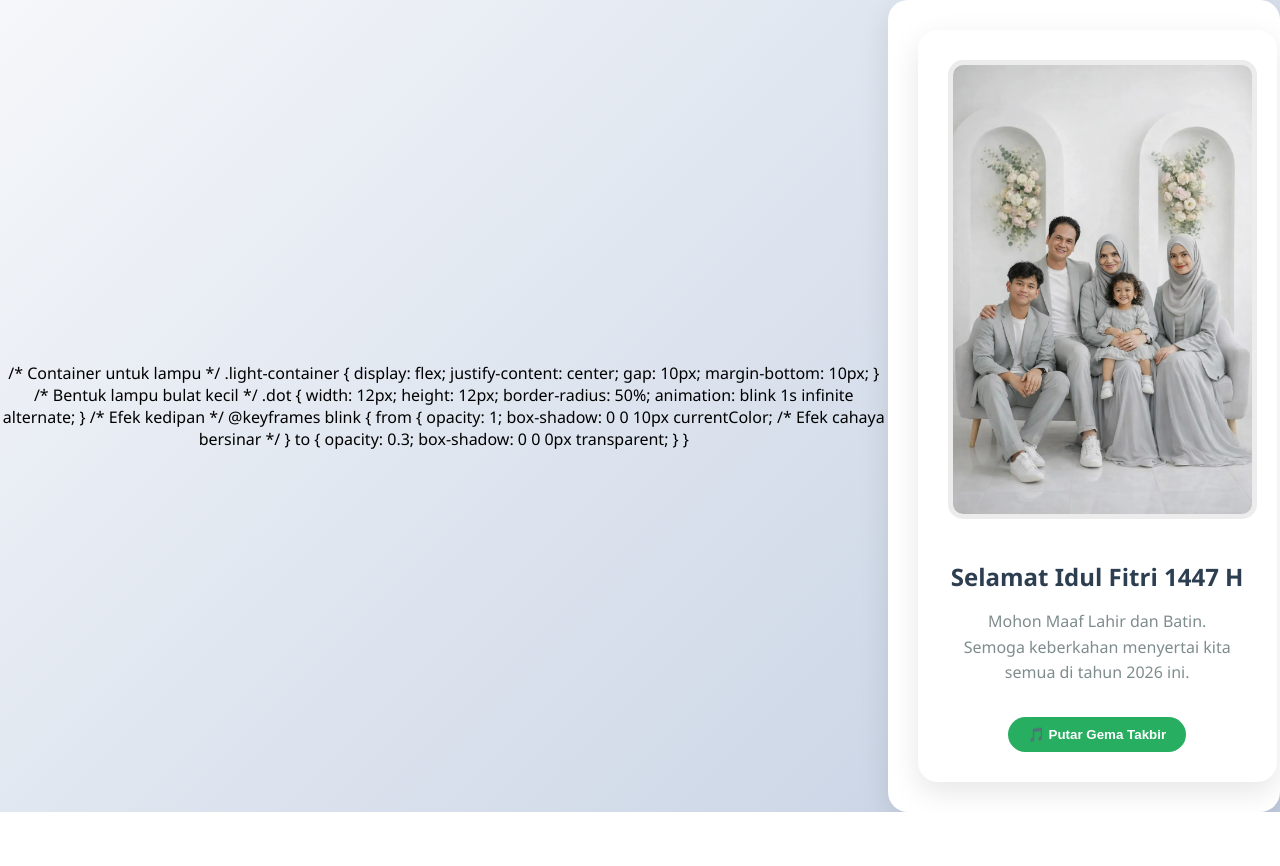
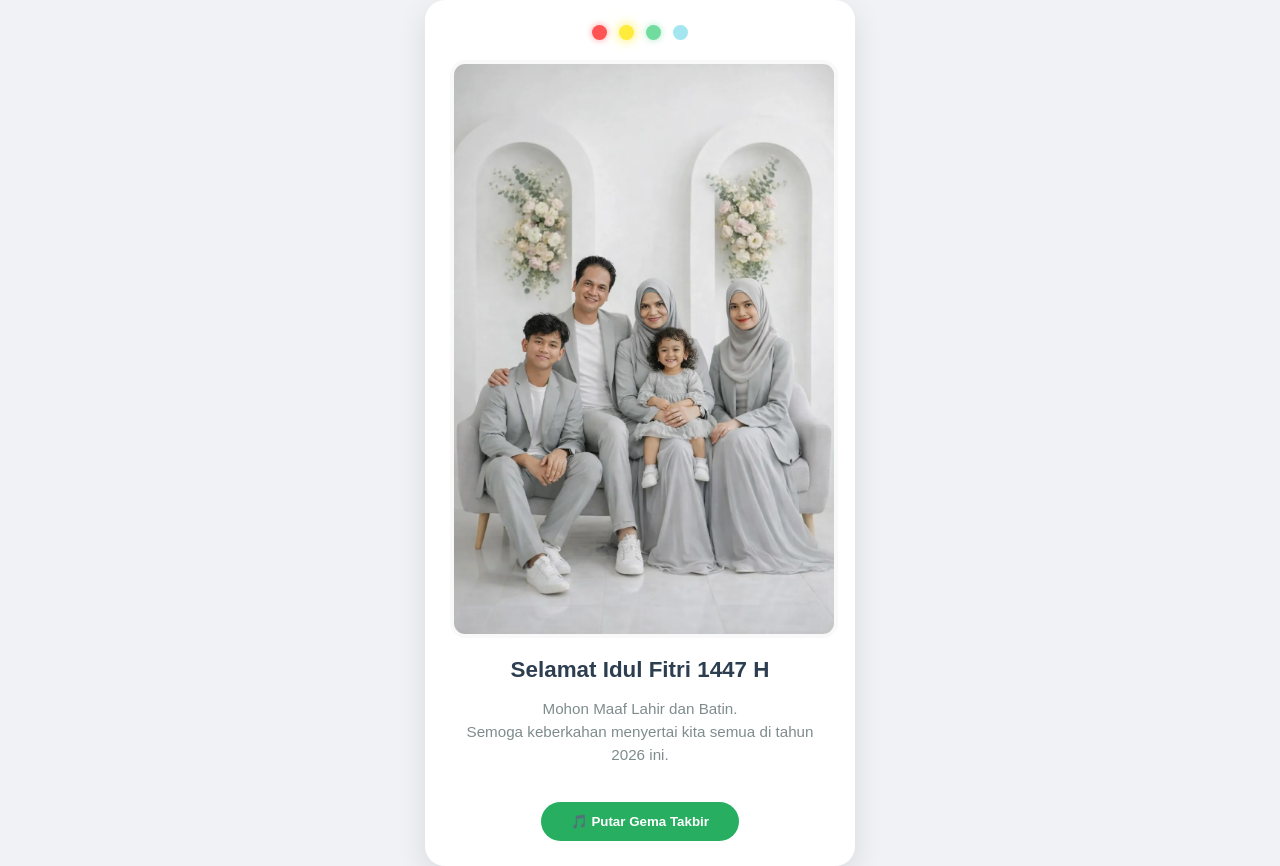
Before and after one commit to sularsito/ucapan-lebaran-2026, a plain HTML site: page index.html in a window 1280 px wide. Before the commit the page ends 812 px from the top, so only its background shows below. Drawn offline with Linux system fonts and the light colour scheme.

Commit message:
Update index.html

```diff
--- a/index.html
+++ b/index.html
@@ -1,104 +1,47 @@
-<!DOCTYPE html>
+ <!DOCTYPE html>
 <html lang="id">
 <head>
     <meta charset="UTF-8">
     <meta name="viewport" content="width=device-width, initial-scale=1.0">
-    <title>Ucapan Lebaran 2026</title>
+    <title>Ucapan Lebaran 2026 - Sularsito</title>
     <style>
-        body {
-            margin: 0;
-            padding: 0;
-            display: flex;
-            justify-content: center;
-            align-items: center;
-            min-height: 100vh;
-            background: linear-gradient(135deg, #f5f7fa 0%, #c3cfe2 100%);
-            font-family: 'Segoe UI', Tahoma, Geneva, Verdana, sans-serif;
-            text-align: center;
+        body { margin: 0; display: flex; justify-content: center; align-items: center; min-height: 100vh; background: #f0f2f5; font-family: sans-serif; text-align: center; }
+        .card { background: white; padding: 25px; border-radius: 20px; box-shadow: 0 10px 30px rgba(0,0,0,0.1); max-width: 380px; width: 90%; }
+
+        /* Container Lampu */
+        .light-container { display: flex; justify-content: center; gap: 12px; margin-bottom: 20px; }
+        .dot { width: 15px; height: 15px; border-radius: 50%; animation: blink 0.8s infinite alternate; }
+
+        @keyframes blink {
+            from { opacity: 1; box-shadow: 0 0 12px currentColor; }
+            to { opacity: 0.2; box-shadow: 0 0 0px transparent; }
         }
-        .card {
-            background: white;
-            padding: 30px;
-            border-radius: 20px;
-            box-shadow: 0 10px 30px rgba(0,0,0,0.1);
-            max-width: 400px;
-            width: 90%;
-        }
-        .photo {
-            width: 100%;
-            border-radius: 15px;
-            margin-bottom: 20px;
-            border: 5px solid #ececec;
-        }
-        h1 { color: #2c3e50; font-size: 1.5rem; }
-        p { color: #7f8c8d; line-height: 1.6; }
-        .btn-play {
-            background: #27ae60;
-            color: white;
-            border: none;
-            padding: 10px 20px;
-            border-radius: 50px;
-            cursor: pointer;
-            margin-top: 15px;
-            font-weight: bold;
-        }
+
+        .photo { width: 100%; border-radius: 15px; border: 4px solid #f9f9f9; }
+        h1 { color: #2c3e50; font-size: 1.4rem; margin-top: 15px; }
+        p { color: #7f8c8d; font-size: 0.95rem; line-height: 1.5; }
+        .btn-play { background: #27ae60; color: white; border: none; padding: 12px 30px; border-radius: 50px; cursor: pointer; font-weight: bold; margin-top: 20px; transition: 0.3s; }
+        .btn-play:hover { background: #219150; transform: scale(1.05); }
     </style>
-    /* Container untuk lampu */
-.light-container {
-    display: flex;
-    justify-content: center;
-    gap: 10px;
-    margin-bottom: 10px;
-}
-
-/* Bentuk lampu bulat kecil */
-.dot {
-    width: 12px;
-    height: 12px;
-    border-radius: 50%;
-    animation: blink 1s infinite alternate;
-}
-
-/* Efek kedipan */
-@keyframes blink {
-    from {
-        opacity: 1;
-        box-shadow: 0 0 10px currentColor; /* Efek cahaya bersinar */
-    }
-    to {
-        opacity: 0.3;
-        box-shadow: 0 0 0px transparent;
-    }
-}
 </head>
 <body>
+
 <div class="card">
     <div class="light-container">
-        <span class="dot" style="background: #ff0000; animation-delay: 0s;"></span>
-        <span class="dot" style="background: #ffeb3b; animation-delay: 0.2s;"></span>
-        <span class="dot" style="background: #2ecc71; animation-delay: 0.4s;"></span>
-        <span class="dot" style="background: #e67e22; animation-delay: 0.6s;"></span>
+        <span class="dot" style="color: #ff0000; background: #ff0000; animation-delay: 0s;"></span>
+        <span class="dot" style="color: #ffeb3b; background: #ffeb3b; animation-delay: 0.2s;"></span>
+        <span class="dot" style="color: #2ecc71; background: #2ecc71; animation-delay: 0.4s;"></span>
+        <span class="dot" style="color: #00bcd4; background: #00bcd4; animation-delay: 0.6s;"></span>
     </div>
-<div class="card">
+
     <img src="family 2.jpg" alt="Foto Keluarga" class="photo">
 
     <h1>Selamat Idul Fitri 1447 H</h1>
     <p>Mohon Maaf Lahir dan Batin.<br>Semoga keberkahan menyertai kita semua di tahun 2026 ini.</p>
 
     <audio id="audioTakbir" src="Takbir.mpeg"></audio>
-    <button class="btn-play" onclick="toggleAudio()">🎵 Putar Gema Takbir</button>
+    <button class="btn-play" onclick="document.getElementById('audioTakbir').play()">🎵 Putar Gema Takbir</button>
 </div>
-
-<script>
-    function toggleAudio() {
-        var audio = document.getElementById("audioTakbir");
-        if (audio.paused) {
-            audio.play();
-        } else {
-            audio.pause();
-        }
-    }
-</script>
 
 </body>
 </html>
```
